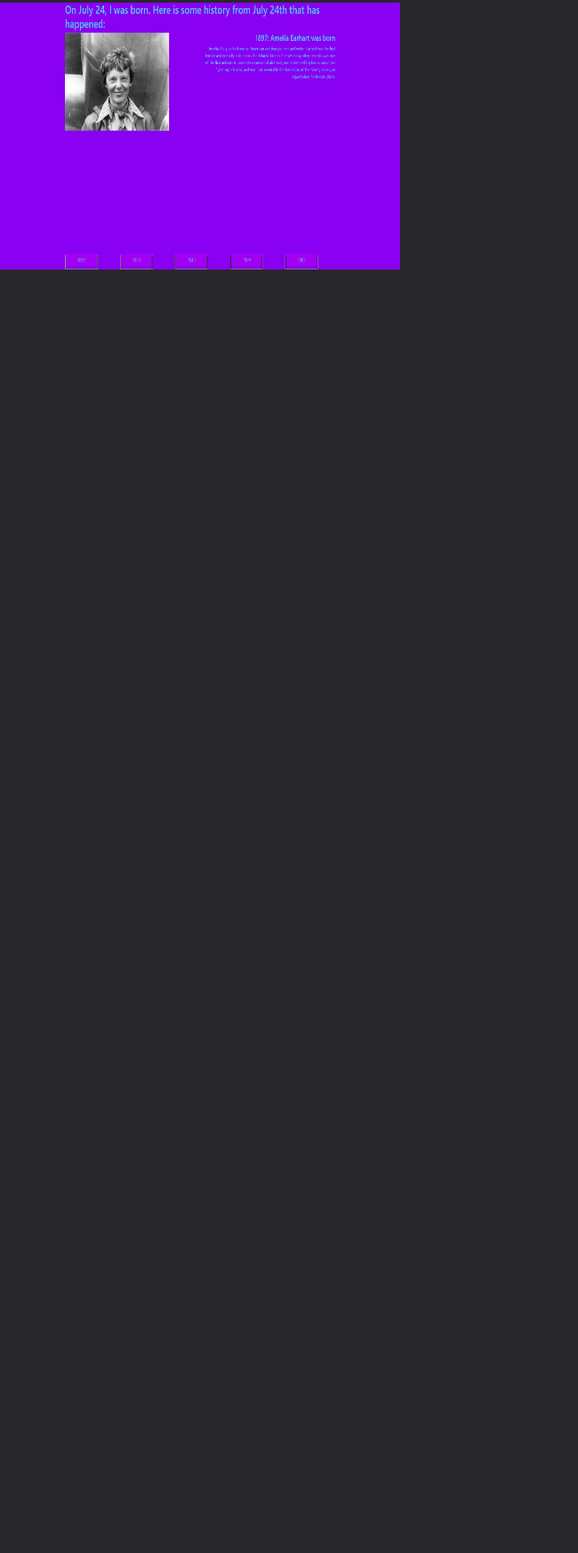
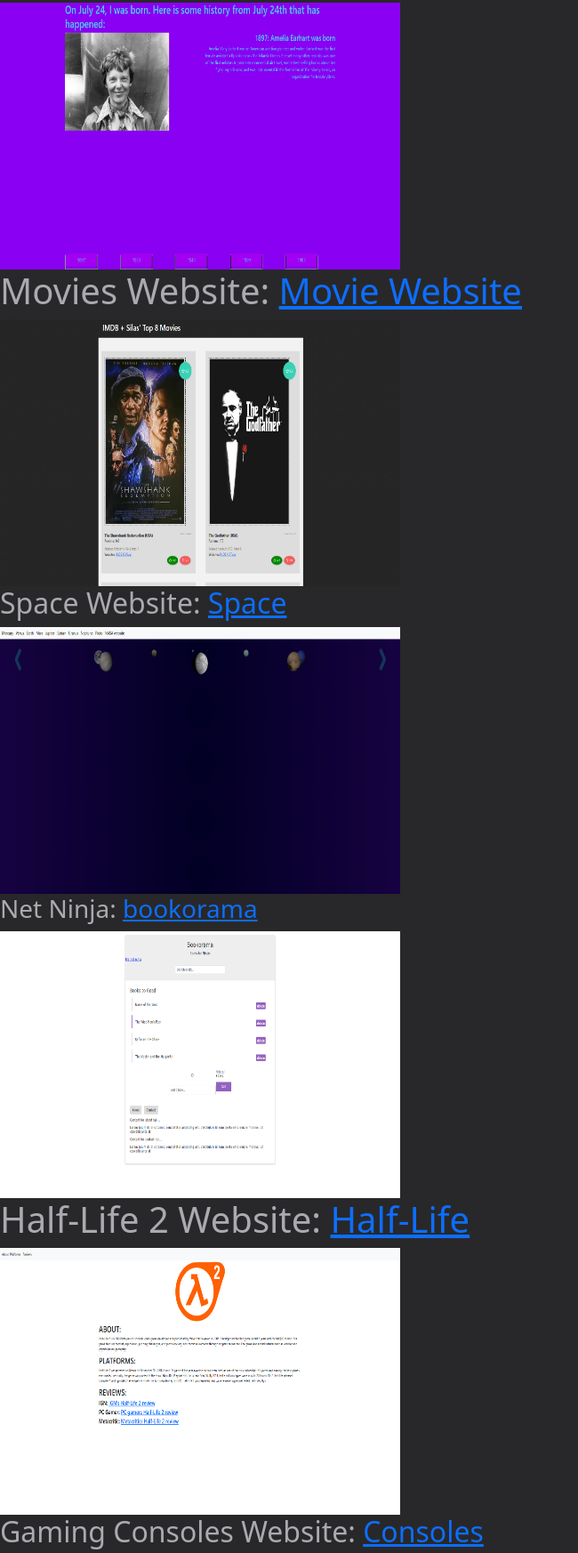
Before and after one commit to sjaworowicz/portfolio-remake, a plain HTML site: page work.html in a window 1280 px wide. Shown: the part 2885-4631 px from the top of the page at 89% size, without its empty margins (0-650 px from the left). Before the commit the page ends 3188 px from the top, so only its background shows below. Drawn offline with nearby package versions, Linux system fonts and the light colour scheme.

Commit message:
finished the works page

```diff
--- a/work.html
+++ b/work.html
@@ -59,6 +59,25 @@
     <h3 style= "color: #AAAAB1;">On my Birthday: <a href="https://sjaworowicz.github.io/On-my-birthday/">Birthday</a></h3>
     <img src="img/Screenshot 2025-03-26 090414.png" alt="Birthday" width="450" height="300">
 
+    <h1 style= "color: #AAAAB1;">Movies Website: <a href="https://sjaworowicz.github.io/Jaworowicz---P3/">Movie Website</a></h1>
+    <img src="img/Screenshot 2025-06-11 073335.png" alt="movies" width="450" height="300">
+
+    <h2 style= "color: #AAAAB1;">Space Website: <a href="https://sjaworowicz.github.io/Space-TCA/">Space</a></h2>
+    <img src="img/Screenshot 2025-06-11 074223.png" alt="space" width="450" height="300">
+
+    <h3 style= "color: #AAAAB1;">Net Ninja: <a href="https://sjaworowicz.github.io/Net-Ninja/">bookorama</a></h3>
+    <img src="img/Screenshot 2025-06-11 074354.png" alt="Book" width="450" height="300">
+
+            <h1 style= "color: #AAAAB1;">Half-Life 2 Website: <a href="https://sjaworowicz.github.io/MP3-TCA/">Half-Life</a></h1>
+    <img src="img/Screenshot 2025-06-11 074435.png" alt="videogames" width="450" height="300">
+
+    <h2 style= "color: #AAAAB1;">Gaming Consoles Website: <a href="https://sjaworowicz.github.io/project-for-html-and-css/">Consoles</a></h2>
+    <img src="img/Screenshot 2025-06-11 074549.png" alt="history" width="450" height="300">
+
+    <h3 style= "color: #AAAAB1;">3D Website: <a href="https://sjaworowicz.github.io/3D/">3D and 2D</a></h3>
+    <img src="img/Screenshot 2025-06-11 074641.png" alt="#D" width="450" height="300">
+
+
 
     <script src="https://cdn.jsdelivr.net/npm/@popperjs/core@2.11.8/dist/umd/popper.min.js" integrity="sha384-I7E8VVD/ismYTF4hNIPjVp/Zjvgyol6VFvRkX/vR+Vc4jQkC+hVqc2pM8ODewa9r" crossorigin="anonymous"></script>
 <script src="https://cdn.jsdelivr.net/npm/bootstrap@5.3.2/dist/js/bootstrap.min.js" integrity="sha384-BBtl+eGJRgqQAUMxJ7pMwbEyER4l1g+O15P+16Ep7Q9Q+zqX6gSbd85u4mG4QzX+" crossorigin="anonymous"></script>
```
Also changed, not shown: img/Screenshot 2025-06-11 074223.png (added), img/Screenshot 2025-06-11 074354.png (added), img/Screenshot 2025-06-11 074435.png (added), img/Screenshot 2025-06-11 074549.png (added), img/Screenshot 2025-06-11 074641.png (added).
